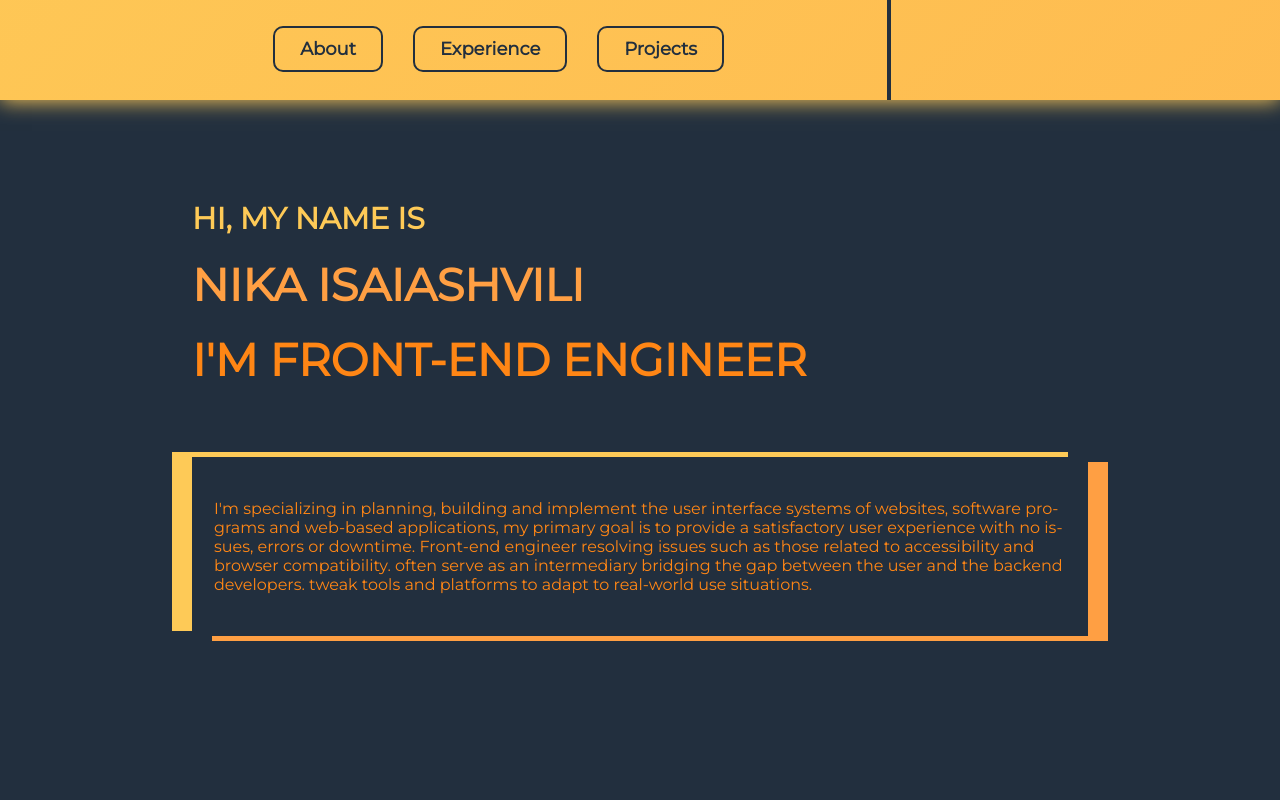
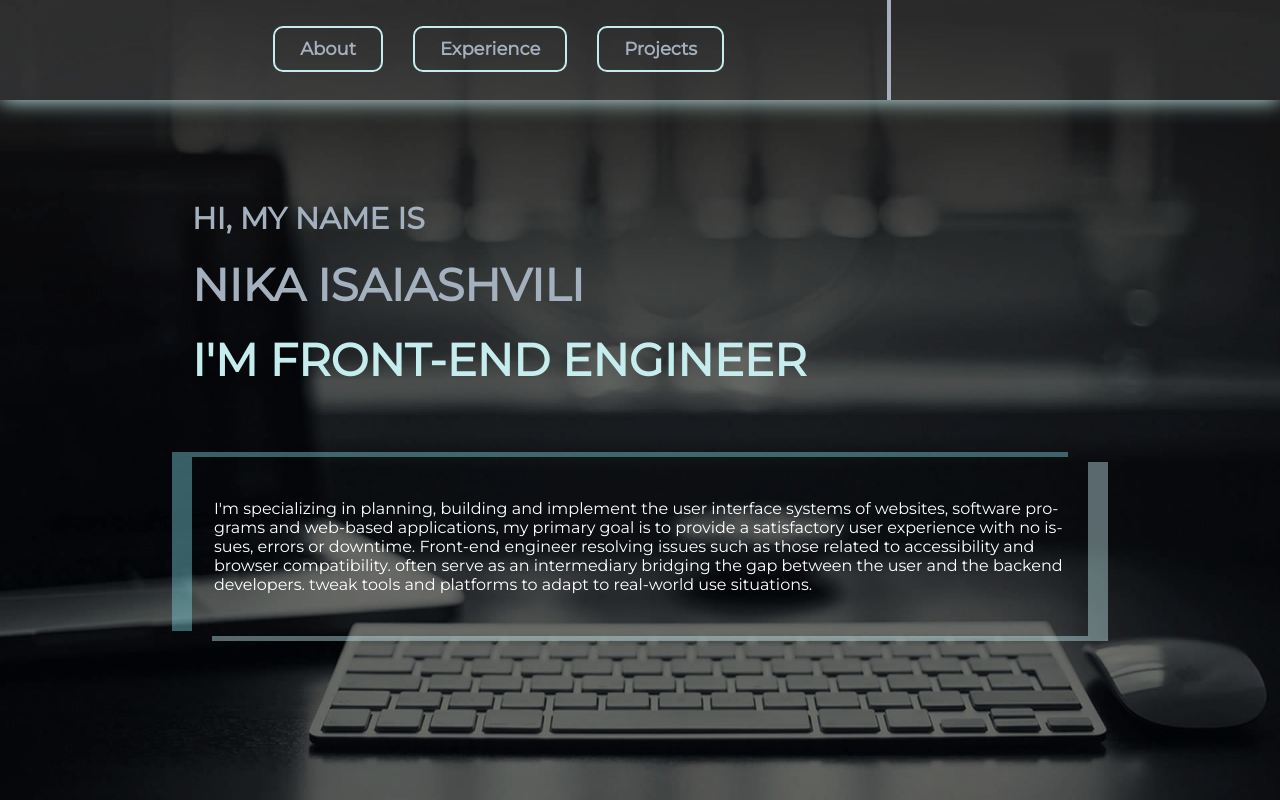
Before and after one commit to NikaIsaiashvili/portfolio-web-page, a React (Vite) app: page / in a window 1280 px wide. Built offline with nearby package versions, Linux system fonts and the light colour scheme; some icons are missing.

Commit message:
portfolio redisgned complete
background image, borders, hover, colors changed

```diff
--- a/src/App.module.css
+++ b/src/App.module.css
@@ -2,12 +2,18 @@
   box-sizing: border-box;
   margin: 0;
   padding: 0;
-    font-family: Montserrat, system-ui, -apple-system, BlinkMacSystemFont, 'Segoe UI', Roboto, Oxygen, Ubuntu, Cantarell, 'Open Sans', 'Helvetica Neue', sans-serif;
+  font-family: Montserrat, system-ui, -apple-system, BlinkMacSystemFont,
+    "Segoe UI", Roboto, Oxygen, Ubuntu, Cantarell, "Open Sans", "Helvetica Neue",
+    sans-serif;
 }
 
 body {
   width: auto;
   height: fit-content;
   padding-bottom: 10px;
-    background:linear-gradient(#222f3e, #222f3e);
+  background-image: url(/public/images/background.jpg);
+  background-position: center;
+  background-size: 100% 100%;
+  background-attachment: fixed;
+  background-repeat: no-repeat;
 }
--- a/src/Pages/NOT_FOUND/NotFound.module.css
+++ b/src/Pages/NOT_FOUND/NotFound.module.css
@@ -7,17 +7,17 @@
 }
 
 .Not_Found_Text {
-  color: #feca57;
+  color: #c7ecee;
   letter-spacing: 0.3rem;
 }
 
 .Not_Found_Text span {
-  color: #ff9f43;
+  color: #a4b0be;
 }
 
 .Not_Found_Text a {
-  color: #ff9f43;
+  color: #a4b0be;
   padding-bottom: 3px;
   text-decoration: none;
-  border-bottom: 3px solid #feca57;
+  border-bottom: 3px solid #a4b0be;
 }
--- a/src/components/About/About.js
+++ b/src/components/About/About.js
@@ -1,3 +1,4 @@
+
 
 function About() {
     return (
--- a/src/components/Body/Body.module.css
+++ b/src/components/Body/Body.module.css
@@ -3,7 +3,6 @@
     align-items: center;
     justify-content: center;
     flex-wrap: wrap;
-    height: fit-content;
 }
 
 .main_text {
@@ -13,12 +12,12 @@
    flex-direction: column;
    align-items: flex-start;
    font-weight: bolder;
-   color: #ff9f43;
+   color: #a4b0be;
    text-transform: uppercase;
 }
 
 .main_text span {
-    color: #feca57;
+    color:#a4b0be;
     font-size: 30px;
     margin-top: 100px;
 }
@@ -30,7 +29,7 @@
 
 .main_text h2 {
     font-size: 45px;
-    color: #ff8615;
+    color: #c7ecee;
 }
 
 
@@ -41,10 +40,10 @@
    overflow-wrap: break-word;
    word-wrap: break-word;
    hyphens: auto;
-   color: #ff8615;
+   color: #ffff;
    margin-top: 70px;
    border: 2px solid transparent;
-   box-shadow: 20px 5px #ff9f43, -20px -5px 0 #feca57;
+   box-shadow: 20px 5px #c7ecee6c, -20px -5px 0 #7ed5df6e;
    padding: 40px 20px;
 }
 
@@ -69,7 +68,7 @@
 
      .main_info {
        font-size: 70%;
-       box-shadow: 10px 2.5px #ff9f43, -10px -2.5px 0 #feca57;
+       box-shadow: 10px 2.5px #c7ecee6c, -10px -2.5px 0 #7ed5df6e;
        padding: 10px;
      }
 }
--- a/src/components/BurgerMenu/BurgerMenu.module.css
+++ b/src/components/BurgerMenu/BurgerMenu.module.css
@@ -5,7 +5,7 @@
    border: none;
    font-size: 40px;
    cursor: pointer;
-   color: #222f3e;
+   color: #a4b0be;
    margin-left: 50%;
 }
 
--- a/src/components/BurgerNav/BurgerNav.module.css
+++ b/src/components/BurgerNav/BurgerNav.module.css
@@ -1,7 +1,7 @@
 .burger_nav {
    position: absolute;
-   border-top: 4px solid #222f3e;
-   background: linear-gradient(-45deg, #ff9e43, #fec957);
+   border-top: 4px solid #a4b0be;
+   background: linear-gradient(-45deg, #2f3542, #57606f);
     background-size: 400% 400%;
     animation: change 5s ease-in-out infinite;
 }
@@ -23,20 +23,20 @@
     padding: 20px;
     font-size: 18px;
     font-weight: 700;
-    color: #222f3e;
+    color: #a4b0be;
 }
 
 .burger_nav ul li a {
     background:
-    linear-gradient(#222f3e 0 0) no-repeat
+    linear-gradient(#2f3542 0 0) no-repeat
      calc(200% - var(--p,0%)) 100% / 200% var(--p,.08em);
   transition: .3s var(--t,0s), background-position .3s calc(.3s - var(--t,0s));
 }
 
 .burger_nav ul li a:hover {
     --p: 100%;
-    --t: .3s;
-    color: #ff9f43;
+    --t: 0s;
+    color: #c7ecee;
 }
 
 
--- a/src/components/Header/Header.module.css
+++ b/src/components/Header/Header.module.css
@@ -1,5 +1,5 @@
 .portfolio_header{
-    background: linear-gradient(-45deg, #ff9f43, #feca57);
+    background: linear-gradient(-45deg, #c7ecee00, #f1f2f623);
     background-size: 400% 400%;
     width: 100%;
     height: 100px;
@@ -23,14 +23,14 @@
 }
 
 .home_btn {
-    color: #222f3e;
+    color: #c7ecee;
 }
 
 .portfolio_nav {
     height: 100px;
     display: flex;
     justify-content: center;
-    box-shadow: 0 1px 20px  #feca57;
+    box-shadow: 0 1px 20px  #c7ecee;
 }
 
 .portfolio_nav ul{
@@ -50,9 +50,9 @@
     padding: 10px 25px 10px 25px;
     font-size: 18px;
     font-weight: 700;
-    --c: #222f3e;
+    --c: #57606f;
     line-height: 1.2em;
-    border: 2px solid #222f3e;
+    border: 2px solid #c7ecee;
     border-radius: 10px;
     background:
       conic-gradient(from -135deg at 100%  50%,var(--c) 90deg,#0000 0)
@@ -65,13 +65,13 @@
 
 .portfolio_nav ul li a {
     text-decoration: none;
-    color: #222f3e;
+    color: #a4b0be;
 }
 
 .portfolio_nav ul li a:hover{
     --p: 100%;
   --s: calc(70% + .61em);
-  color: #ff9f43;
+  color:#c7ecee ;
 }
 
 .portfolio_contact{
@@ -80,7 +80,7 @@
     flex-direction: row;
     justify-content: center;
     flex-wrap: wrap;
-    border-left: 4px solid #222f3e;
+    border-left: 4px solid #a4b0be;
     flex: 1;
 }
 
@@ -88,9 +88,9 @@
     font-size: 30px;
     padding: 5px 10px;
     margin-left: 5px;
-    color: #222f3e;
+    color: #a4b0be;
     background:
-    linear-gradient(#222f3e 0 0) no-repeat
+    linear-gradient(#a4b0be 0 0) no-repeat
      calc(200% - var(--p,0%)) 100% / 200% var(--p,.08em);
   transition: .3s var(--t,0s), background-position .3s calc(.3s - var(--t,0s));
 }
@@ -98,7 +98,7 @@
 .portfolio_contact a:hover {
     --p: 100%;
     --t: .3s;
-    color: #ff9f43;
+    color: #c7ecee;
 }
 
 
```
Lines whose indentation alone changed are shown as unchanged.
